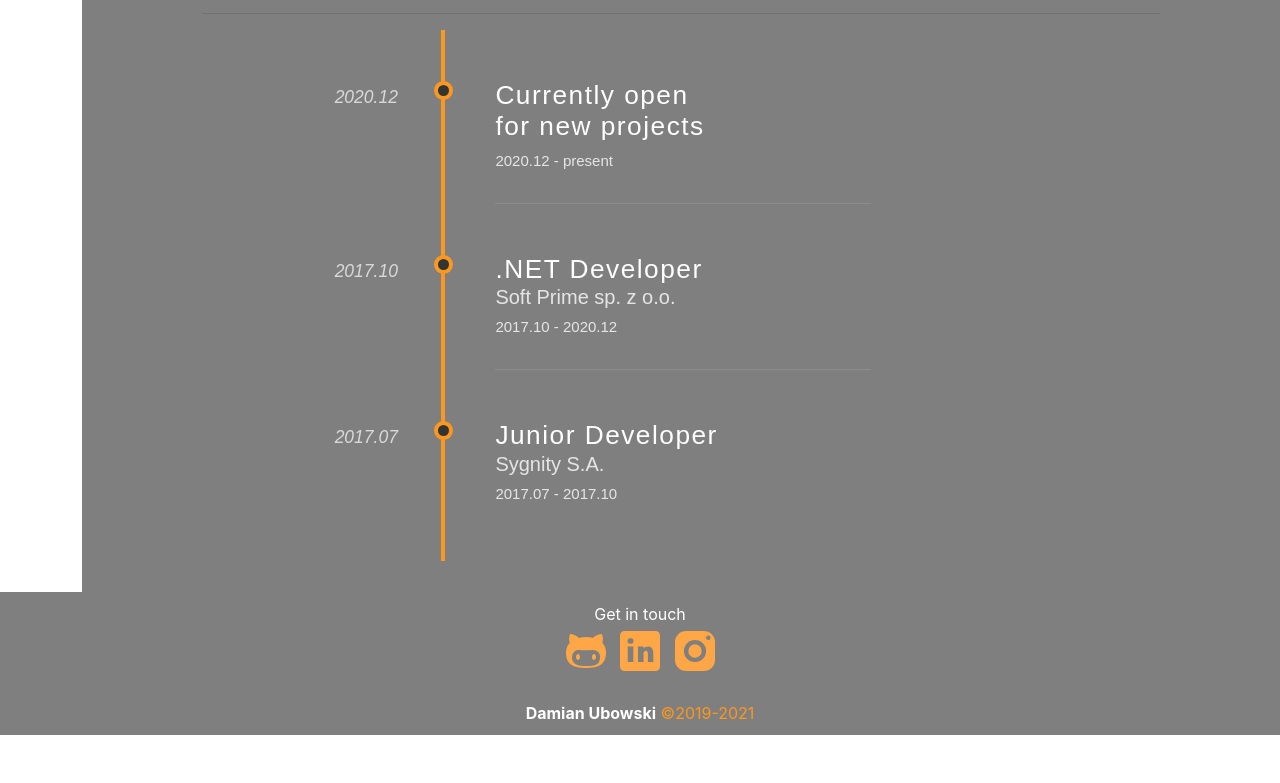
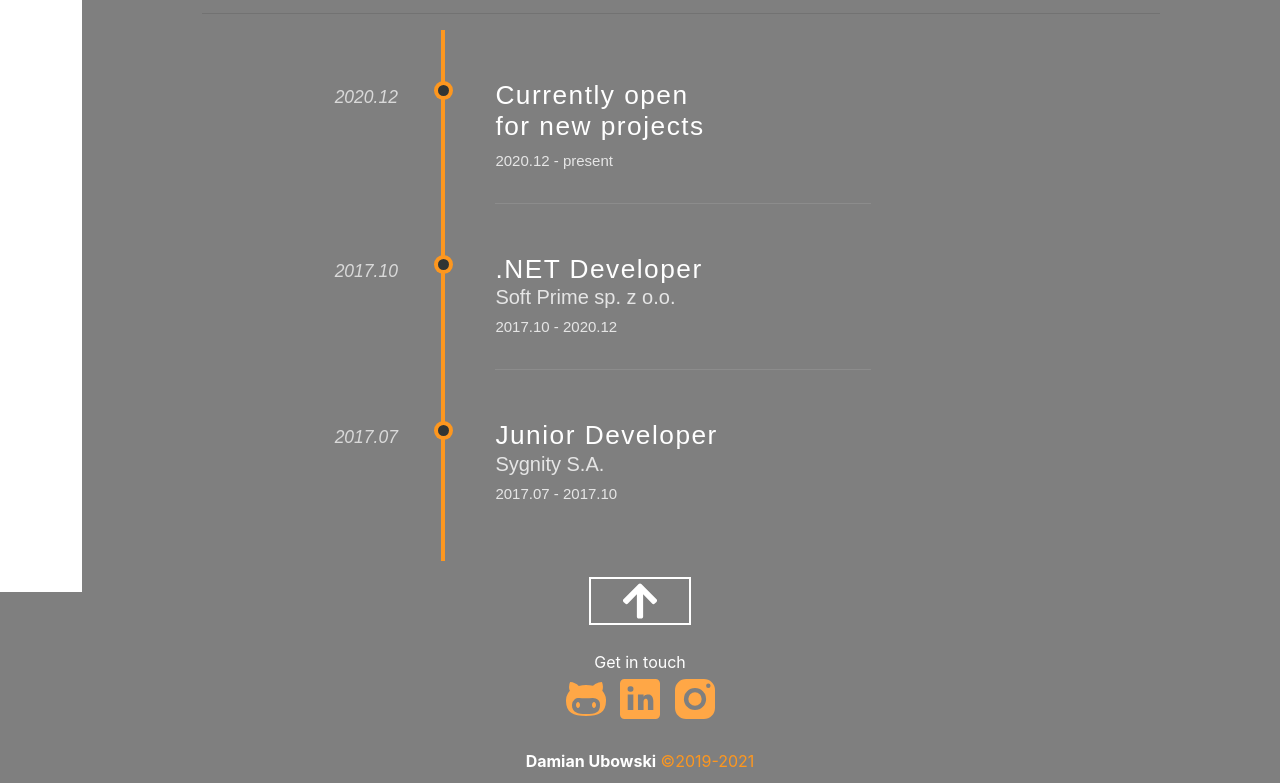
Before and after one commit to Sverda/Portfolio-Website, a website built with webpack: page src/index.html in a window 1280 px wide. Shown: the part 2608-3391 px from the top of the page. Before the commit the page ends 3343 px from the top, so only its background shows below. Built offline with nearby package versions, Linux system fonts and the light colour scheme; files whose address does not match are found by name.

Commit message:
Add return button in footer

```diff
--- a/src/index.html
+++ b/src/index.html
@@ -166,6 +166,7 @@
 
 		<footer>
 			<div class="socialContainer">
+				<a class="aboveButton" href="#homeSection"></a>
 				<div class="block-title">Get in touch</div>
 				<div class="block-content">
 					<button
--- a/src/less/footer.less
+++ b/src/less/footer.less
@@ -23,6 +23,17 @@ footer {
 				margin-left: 10px;
 			}
 		}
+	}
+
+	.aboveButton {
+		top: -25px;
+		position: relative;
+		width: 8vw;
+		height: 6vh;
+		background: url("../img/arrow-up-solid.svg") no-repeat center center;
+		background-size: 5vw 5vh;
+		display: block;
+		border: 2px solid white;
 	}
 
 	.copyright {
```
Also changed, not shown: src/img/arrow-up-solid.svg (added).
